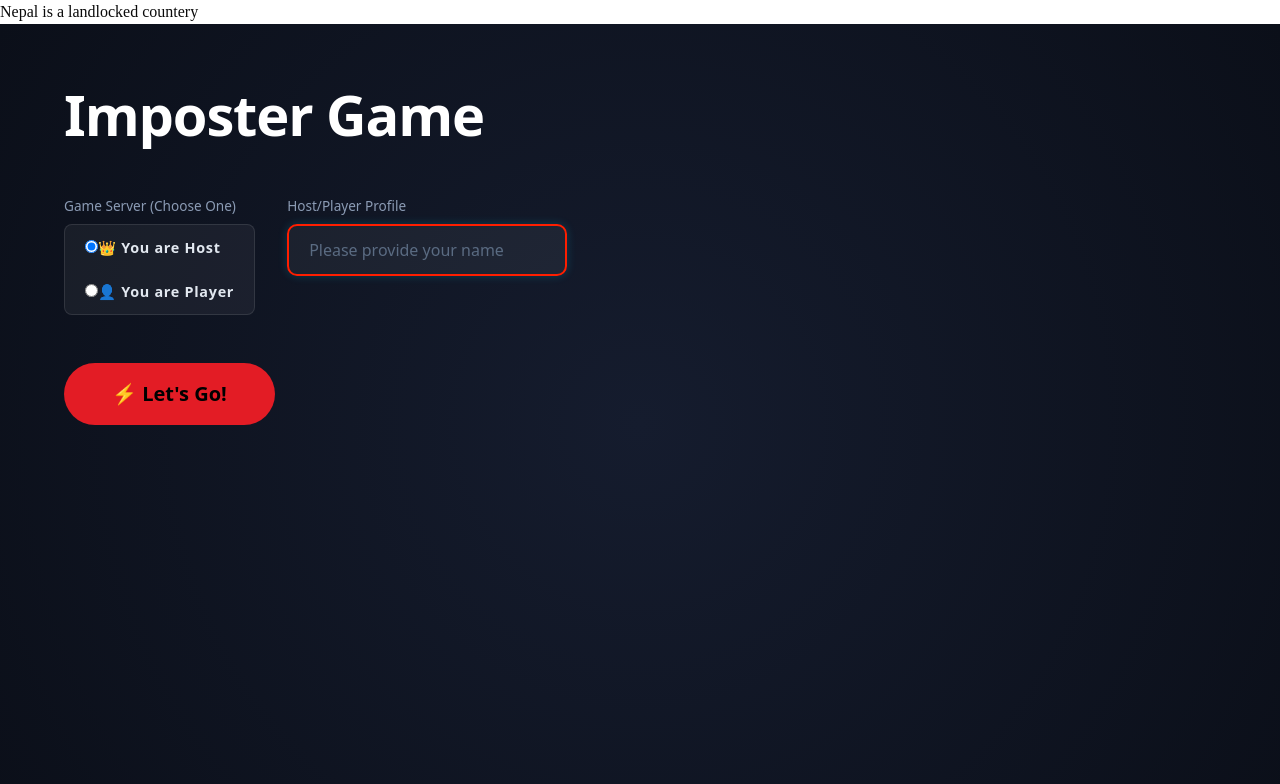
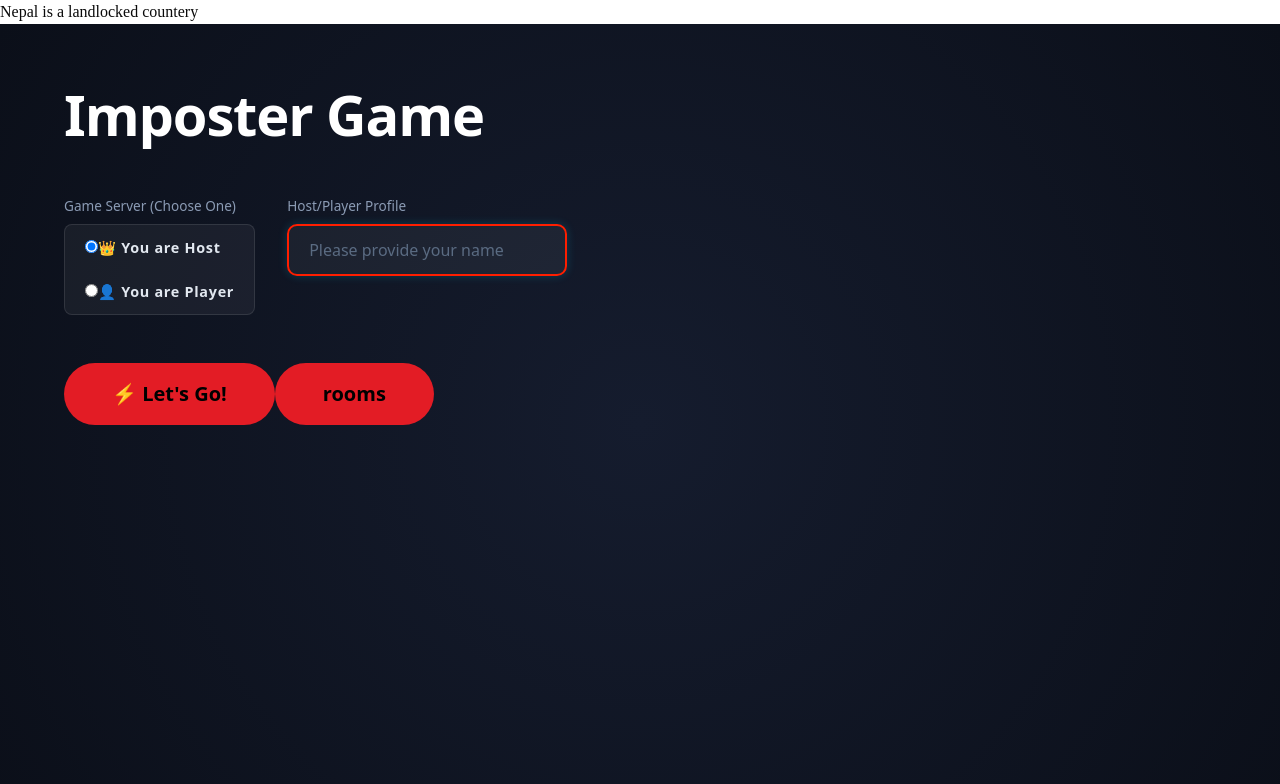
Before and after one commit to Gaurab654/imposter-game-portfolioproject-, a Next.js app: page /HostOrPlayer in a window 1280 px wide. Shown: the top 784 px of the page. Built offline with nearby package versions, Linux system fonts and the light colour scheme.

Commit message:
Vercel not working concurently with database

```diff
--- a/app/HostOrPlayer/HostOrPlayer.module.css
+++ b/app/HostOrPlayer/HostOrPlayer.module.css
@@ -62,35 +62,35 @@
 }
 
 .submitBtn {
-
   background: #E31C25;
-
   color: #000000;
-
   border: none;
-
   border-radius: 9999px;
-
   padding: 1rem 3rem;
-
   font-size: 1.25rem;
-
   font-weight: 700;
-
   cursor: pointer;
-
   display: inline-flex;
-
   align-items: center;
-
   gap: 0.5rem;
-
   transition: opacity 0.2s;
-
 }
 
 .submitBtn:hover {
-
   opacity: 0.9;
 
 }
+.ggs {
+  background: #E31C25;
+  color: #000000;
+  border: none;
+  border-radius: 9999px;
+  padding: 1rem 3rem;
+  font-size: 1.25rem;
+  font-weight: 700;
+  cursor: pointer;
+  display: inline-flex;
+  align-items: center;
+  gap: 0.5rem;
+  transition: opacity 0.2s;
+}
--- a/app/HostOrPlayer/page.tsx
+++ b/app/HostOrPlayer/page.tsx
@@ -1,5 +1,7 @@
 import { savePlayer } from '@/app/actions/savePlayer';
 import styles from './HostOrPlayer.module.css';
+import { Link2 } from 'lucide-react';
+import Link from 'next/link';
 
 export default function Host() {
   return (
@@ -56,6 +58,7 @@ export default function Host() {
         <button type="submit" className={styles.submitBtn}>
           ⚡ Let's Go!
         </button>
+        <Link href="/rooms" className={styles.ggs}>rooms</Link>
       </form>
     </div>
   );
```
